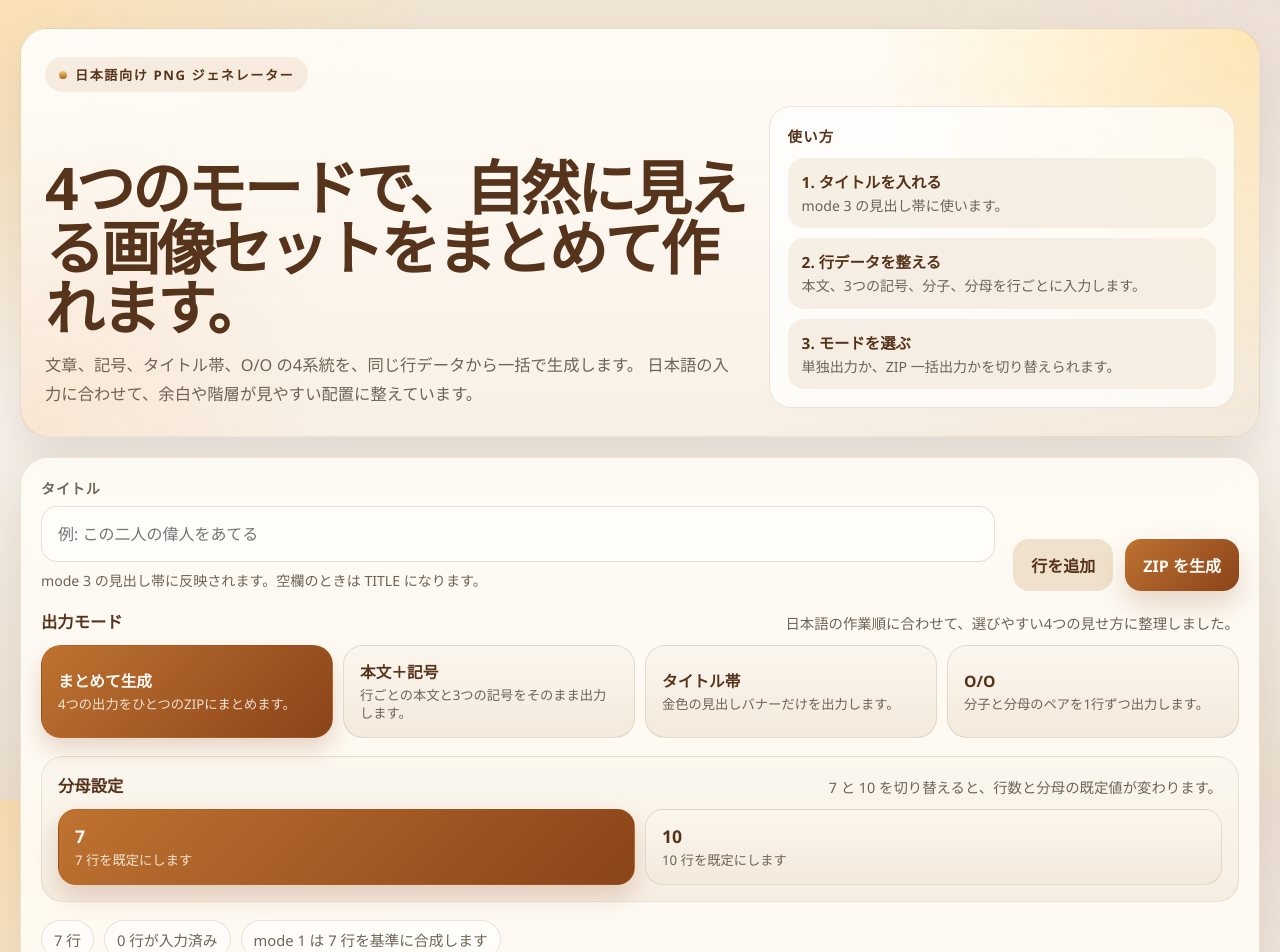
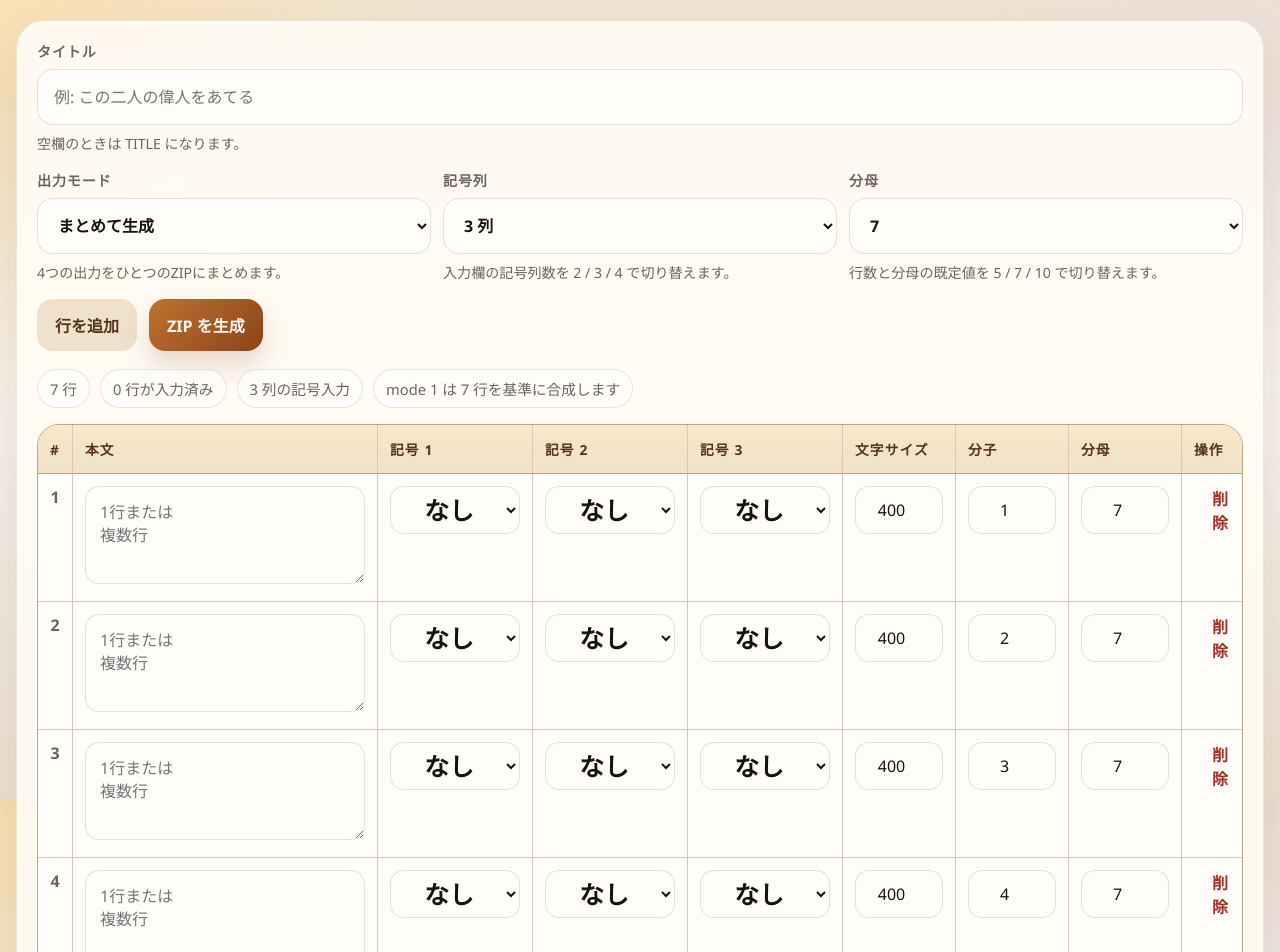
Before and after one commit to yen-0/generator, a Next.js app: page / in a window 1280 px wide. Shown: the top 952 px of the page. Built offline with nearby package versions, Linux system fonts and the light colour scheme.

Commit message:
add stuff

```diff
--- a/src/app/api/generate/route.ts
+++ b/src/app/api/generate/route.ts
@@ -81,7 +81,7 @@ type Mode = "all" | "text" | "title" | "oo";
 
 type RequestRow = {
   text: string;
-  symbols: [SymbolOption, SymbolOption, SymbolOption];
+  symbols: SymbolOption[];
   fontSize: number;
   numerator: number;
   denominator: number;
@@ -97,13 +97,15 @@ export async function POST(request: Request) {
       mode?: unknown;
       title?: unknown;
       denominatorMode?: unknown;
+      symbolColumnCount?: unknown;
       rows?: unknown;
     };
 
     const mode = typeof body.mode === "string" && MODES.has(body.mode) ? (body.mode as Mode) : "all";
     const title = typeof body.title === "string" ? body.title : "";
     const denominatorMode = normalizeDenominatorMode(body.denominatorMode);
-    const rows = validateRows(body.rows);
+    const symbolColumnCount = normalizeSymbolColumnCount(body.symbolColumnCount);
+    const rows = validateRows(body.rows, symbolColumnCount);
     const rowsToRender = rows.map((row) => ({
       text: normalizeText(row.text),
       symbols: row.symbols,
@@ -155,7 +157,7 @@ export async function POST(request: Request) {
   }
 }
 
-function validateRows(value: unknown): RequestRow[] {
+function validateRows(value: unknown, symbolColumnCount: 2 | 3 | 4): RequestRow[] {
   if (!Array.isArray(value)) {
     throw new Error("Invalid request payload.");
   }
@@ -168,13 +170,13 @@ function validateRows(value: unknown): RequestRow[] {
       row === null ||
       typeof (row as { text?: unknown }).text !== "string" ||
       !Array.isArray((row as { symbols?: unknown }).symbols) ||
-      (row as { symbols: unknown[] }).symbols.length !== 3 ||
+      (row as { symbols: unknown[] }).symbols.length !== symbolColumnCount ||
       (typeof fontSizeValue !== "undefined" && typeof fontSizeValue !== "number") ||
       typeof (row as { numerator?: unknown }).numerator !== "number" ||
       typeof (row as { denominator?: unknown }).denominator !== "number"
     ) {
       throw new Error(
-        "Each row must include text, three symbols, numerator, denominator, and an optional font size.",
+        `Each row must include text, ${symbolColumnCount} symbols, numerator, denominator, and an optional font size.`,
       );
     }
 
@@ -196,6 +198,14 @@ function validateRows(value: unknown): RequestRow[] {
   });
 }
 
+function normalizeSymbolColumnCount(value: unknown): 2 | 3 | 4 {
+  if (value === 2 || value === 3 || value === 4) {
+    return value;
+  }
+
+  return 3;
+}
+
 function normalizeFontSize(value: number | undefined) {
   if (typeof value !== "number" || !Number.isFinite(value)) {
     return TEXT_SIZE;
@@ -204,8 +214,12 @@ function normalizeFontSize(value: number | undefined) {
   return Math.max(1, Math.trunc(value));
 }
 
-function normalizeDenominatorMode(value: unknown): 7 | 10 {
-  return value === 10 ? 10 : 7;
+function normalizeDenominatorMode(value: unknown): 5 | 7 | 10 {
+  if (value === 5 || value === 7 || value === 10) {
+    return value;
+  }
+
+  return 7;
 }
 
 function normalizeText(value: string) {
@@ -217,7 +231,7 @@ function normalizeText(value: string) {
     .join("\n");
 }
 
-async function renderAllModeOutputs(title: string, rows: RequestRow[], denominatorMode: 7 | 10) {
+async function renderAllModeOutputs(title: string, rows: RequestRow[], denominatorMode: 5 | 7 | 10) {
   const [titleBanner, textPanels, ooPanels] = await Promise.all([
     renderTitleBannerPng(title),
     renderCumulativePanelPngs(rows),
--- a/src/features/image-sheet-generator/image-sheet-generator.module.css
+++ b/src/features/image-sheet-generator/image-sheet-generator.module.css
@@ -1,15 +1,16 @@
 .page {
   min-height: 100vh;
-  padding: 28px 20px 64px;
+  padding: 20px 16px 56px;
   color: var(--foreground);
 }
 
 .shell {
-  max-width: 1240px;
+  width: 100%;
   margin: 0 auto;
 }
 
 .hero {
+  width: 100%;
   position: relative;
   overflow: hidden;
   margin-bottom: 20px;
@@ -127,6 +128,7 @@
 }
 
 .panel {
+  width: 100%;
   padding: 20px;
   border: 1px solid rgba(120, 84, 39, 0.14);
   border-radius: 28px;
@@ -137,15 +139,35 @@
 
 .topBar {
   display: grid;
-  grid-template-columns: minmax(0, 1fr) auto;
-  gap: 18px;
-  align-items: end;
+  gap: 16px;
   margin-bottom: 18px;
 }
 
 .titleField {
   display: grid;
   gap: 8px;
+}
+
+.controlStrip {
+  display: grid;
+  grid-template-columns: repeat(3, minmax(0, 1fr));
+  gap: 12px;
+  align-items: start;
+}
+
+.modeField,
+.symbolColumnField,
+.denominatorField {
+  display: grid;
+  gap: 8px;
+}
+
+.selector {
+  min-height: 56px;
+  padding: 14px 16px;
+  border-radius: 16px;
+  font-size: 1rem;
+  font-weight: 700;
 }
 
 .fieldLabel {
@@ -156,6 +178,9 @@
 }
 
 .titleField input,
+.modeField select,
+.symbolColumnField select,
+.denominatorField select,
 .numberInput,
 .select,
 .textarea {
@@ -170,6 +195,9 @@
 }
 
 .titleField input:focus,
+.modeField select:focus,
+.symbolColumnField select:focus,
+.denominatorField select:focus,
 .numberInput:focus,
 .select:focus,
 .textarea:focus {
@@ -183,6 +211,15 @@
   padding: 14px 16px;
   border-radius: 16px;
   font-size: 1rem;
+}
+
+.modeField select,
+.symbolColumnField select {
+  min-height: 56px;
+  padding: 14px 16px;
+  border-radius: 16px;
+  font-size: 1rem;
+  font-weight: 700;
 }
 
 .supportText {
@@ -242,144 +279,6 @@
   opacity: 0.45;
   cursor: not-allowed;
   transform: none;
-}
-
-.modeSection {
-  margin-bottom: 18px;
-}
-
-.denominatorSection {
-  margin-bottom: 18px;
-  padding: 16px;
-  border: 1px solid rgba(120, 84, 39, 0.12);
-  border-radius: 22px;
-  background: linear-gradient(180deg, rgba(251, 246, 238, 0.9), rgba(245, 236, 224, 0.9));
-}
-
-.modeTitleRow {
-  display: flex;
-  align-items: end;
-  justify-content: space-between;
-  gap: 12px;
-  margin-bottom: 12px;
-}
-
-.modeTitleRow h2 {
-  color: var(--accent-strong);
-  font-size: 1.02rem;
-  font-weight: 800;
-}
-
-.modeTitleRow p {
-  color: var(--muted);
-  font-size: 0.9rem;
-}
-
-.denominatorTitleRow {
-  display: flex;
-  align-items: end;
-  justify-content: space-between;
-  gap: 12px;
-  margin-bottom: 12px;
-}
-
-.denominatorTitleRow h2 {
-  color: var(--accent-strong);
-  font-size: 1.02rem;
-  font-weight: 800;
-}
-
-.denominatorTitleRow p {
-  color: var(--muted);
-  font-size: 0.9rem;
-}
-
-.modeTabs {
-  display: grid;
-  grid-template-columns: repeat(4, minmax(0, 1fr));
-  gap: 10px;
-}
-
-.modeTab,
-.modeTabActive {
-  min-height: 76px;
-  padding: 14px 16px;
-  border: 1px solid rgba(96, 76, 52, 0.14);
-  border-radius: 20px;
-  background: linear-gradient(180deg, #fbf6ee, #f4eadc);
-  color: var(--accent-strong);
-  cursor: pointer;
-  text-align: left;
-}
-
-.modeTab strong,
-.modeTabActive strong {
-  display: block;
-  margin-bottom: 4px;
-  font-size: 0.98rem;
-}
-
-.modeTab span,
-.modeTabActive span {
-  display: block;
-  color: var(--muted);
-  font-size: 0.83rem;
-  line-height: 1.35;
-}
-
-.modeTabActive {
-  border-color: rgba(171, 97, 32, 0.3);
-  background: linear-gradient(135deg, #be7331, #8b4319);
-  color: #fffaf5;
-  box-shadow: 0 12px 24px rgba(139, 67, 25, 0.2);
-}
-
-.modeTabActive span {
-  color: rgba(255, 246, 235, 0.88);
-}
-
-.denominatorTabs {
-  display: grid;
-  grid-template-columns: repeat(2, minmax(0, 1fr));
-  gap: 10px;
-}
-
-.denominatorTab,
-.denominatorTabActive {
-  min-height: 64px;
-  padding: 14px 16px;
-  border: 1px solid rgba(96, 76, 52, 0.14);
-  border-radius: 18px;
-  background: linear-gradient(180deg, #fbf6ee, #f4eadc);
-  color: var(--accent-strong);
-  cursor: pointer;
-  text-align: left;
-}
-
-.denominatorTab strong,
-.denominatorTabActive strong {
-  display: block;
-  margin-bottom: 4px;
-  font-size: 1.1rem;
-}
-
-.denominatorTab span,
-.denominatorTabActive span {
-  display: block;
-  color: var(--muted);
-  font-size: 0.83rem;
-  line-height: 1.35;
-}
-
-.denominatorTabActive {
-  border-color: rgba(171, 97, 32, 0.3);
-  background: linear-gradient(135deg, #be7331, #8b4319);
-  color: #fffaf5;
-  box-shadow: 0 12px 24px rgba(139, 67, 25, 0.2);
-}
-
-.denominatorTabActive span {
-  color: rgba(255, 246, 235, 0.88);
 }
 
 .metaRow {
@@ -515,11 +414,7 @@
     grid-template-columns: 1fr;
   }
 
-  .modeTabs {
-    grid-template-columns: repeat(2, minmax(0, 1fr));
-  }
-
-  .denominatorTabs {
+  .controlStrip {
     grid-template-columns: 1fr;
   }
 }
@@ -539,14 +434,6 @@
     border-radius: 22px;
   }
 
-  .modeTabs {
-    grid-template-columns: 1fr;
-  }
-
-  .denominatorSection {
-    padding: 14px;
-  }
-
   .actions {
     flex-direction: column;
   }
--- a/src/features/image-sheet-generator/image-sheet-generator.tsx
+++ b/src/features/image-sheet-generator/image-sheet-generator.tsx
@@ -4,6 +4,8 @@ import { useMemo, useState } from "react";
 import styles from "./image-sheet-generator.module.css";
 
 const SYMBOL_OPTIONS = ["-", "circle", "cross", "triangle", "?"] as const;
+const SYMBOL_COLUMN_OPTIONS = [2, 3, 4] as const;
+const DENOMINATOR_OPTIONS = [5, 7, 10] as const;
 const MODE_OPTIONS = [
   {
     value: "all",
@@ -28,8 +30,9 @@ const MODE_OPTIONS = [
 ] as const;
 
 type SymbolOption = (typeof SYMBOL_OPTIONS)[number];
+type SymbolColumnCount = (typeof SYMBOL_COLUMN_OPTIONS)[number];
 type Mode = (typeof MODE_OPTIONS)[number]["value"];
-type DenominatorMode = 7 | 10;
+type DenominatorMode = (typeof DENOMINATOR_OPTIONS)[number];
 
 const SYMBOL_LABELS: Record<SymbolOption, string> = {
   "-": "なし",
@@ -42,40 +45,52 @@ const SYMBOL_LABELS: Record<SymbolOption, string> = {
 type Row = {
   id: number;
   text: string;
-  symbols: [SymbolOption, SymbolOption, SymbolOption];
+  symbols: SymbolOption[];
   numerator: number;
   denominator: number;
   fontSize: number;
 };
 
-function createDefaultRows(denominator: DenominatorMode): Row[] {
+function createSymbols(count: SymbolColumnCount): SymbolOption[] {
+  return Array.from({ length: count }, () => "-") as SymbolOption[];
+}
+
+function createDefaultRows(denominator: DenominatorMode, symbolColumnCount: SymbolColumnCount): Row[] {
   return Array.from({ length: denominator }, (_, index) => ({
     id: index + 1,
     text: "",
-    symbols: ["-", "-", "-"] as Row["symbols"],
+    symbols: createSymbols(symbolColumnCount),
     numerator: index + 1,
     denominator,
     fontSize: 400,
   }));
 }
 
-function createRow(id: number, numerator = 1, denominator: DenominatorMode = 7): Row {
+function createRow(
+  id: number,
+  numerator = 1,
+  denominator: DenominatorMode = 7,
+  symbolColumnCount: SymbolColumnCount = 3,
+): Row {
   return {
     id,
     text: "",
-    symbols: ["-", "-", "-"],
+    symbols: createSymbols(symbolColumnCount),
     numerator,
     denominator,
     fontSize: 400,
   };
 }
 
-const INITIAL_ROWS: Row[] = createDefaultRows(7);
+const INITIAL_SYMBOL_COLUMN_COUNT: SymbolColumnCount = 3;
+const INITIAL_ROWS: Row[] = createDefaultRows(7, INITIAL_SYMBOL_COLUMN_COUNT);
 
 export function ImageSheetGenerator() {
   const [mode, setMode] = useState<Mode>("all");
   const [title, setTitle] = useState("");
   const [denominatorMode, setDenominatorMode] = useState<DenominatorMode>(7);
+  const [symbolColumnCount, setSymbolColumnCount] =
+    useState<SymbolColumnCount>(INITIAL_SYMBOL_COLUMN_COUNT);
   const [rows, setRows] = useState(INITIAL_ROWS);
   const [nextId, setNextId] = useState(INITIAL_ROWS.length + 1);
   const [isGenerating, setIsGenerating] = useState(false);
@@ -91,7 +106,7 @@ export function ImageSheetGenerator() {
     setRows((current) => current.map((row) => (row.id === id ? { ...row, text } : row)));
   }
 
-  function updateRowSymbol(id: number, symbolIndex: 0 | 1 | 2, value: SymbolOption) {
+  function updateRowSymbol(id: number, symbolIndex: number, value: SymbolOption) {
     setRows((current) =>
       current.map((row) => {
         if (row.id !== id) {
@@ -100,6 +115,20 @@ export function ImageSheetGenerator() {
 
         const symbols = [...row.symbols] as Row["symbols"];
         symbols[symbolIndex] = value;
+
+        return { ...row, symbols };
+      }),
+    );
+  }
+
+  function updateSymbolColumnCount(value: SymbolColumnCount) {
+    setSymbolColumnCount(value);
+    setRows((current) =>
+      current.map((row) => {
+        const symbols = row.symbols.slice(0, value);
+        while (symbols.length < value) {
+          symbols.push("-");
+        }
 
         return { ...row, symbols };
       }),
@@ -127,7 +156,9 @@ export function ImageSheetGenerator() {
       }));
 
       while (nextRows.length < value) {
-        nextRows.push(createRow(nextRows.length + 1, nextRows.length + 1, value));
+        nextRows.push(
+          createRow(nextRows.length + 1, nextRows.length + 1, value, symbolColumnCount),
+        );
       }
 
       return nextRows;
@@ -147,7 +178,10 @@ export function ImageSheetGenerator() {
   }
 
   function addRow() {
-    setRows((current) => [...current, createRow(nextId, current.length + 1, denominatorMode)]);
+    setRows((current) => [
+      ...current,
+      createRow(nextId, current.length + 1, denominatorMode, symbolColumnCount),
+    ]);
     setNextId((current) => current + 1);
   }
 
@@ -176,6 +210,7 @@ export function ImageSheetGenerator() {
           mode,
           title,
           denominatorMode,
+          symbolColumnCount,
           rows,
         }),
       });
@@ -206,37 +241,6 @@ export function ImageSheetGenerator() {
   return (
     <main className={styles.page}>
       <div className={styles.shell}>
-        <section className={styles.hero} aria-label="generator overview">
-          <p className={styles.eyebrow}>日本語向け PNG ジェネレーター</p>
-          <div className={styles.heroGrid}>
-            <div className={styles.heroCopy}>
-              <h1>4つのモードで、自然に見える画像セットをまとめて作れます。</h1>
-              <p className={styles.lead}>
-                文章、記号、タイトル帯、O/O の4系統を、同じ行データから一括で生成します。
-                日本語の入力に合わせて、余白や階層が見やすい配置に整えています。
-              </p>
-            </div>
-
-            <aside className={styles.summaryCard}>
-              <div className={styles.summaryTitle}>使い方</div>
-              <div className={styles.summaryList}>
-                <div className={styles.summaryItem}>
-                  <strong>1. タイトルを入れる</strong>
-                  <span>mode 3 の見出し帯に使います。</span>
-                </div>
-                <div className={styles.summaryItem}>
-                  <strong>2. 行データを整える</strong>
-                  <span>本文、3つの記号、分子、分母を行ごとに入力します。</span>
-                </div>
-                <div className={styles.summaryItem}>
-                  <strong>3. モードを選ぶ</strong>
-                  <span>単独出力か、ZIP 一括出力かを切り替えられます。</span>
-                </div>
-              </div>
-            </aside>
-          </div>
-        </section>
-
         <section className={styles.panel}>
           <div className={styles.topBar}>
             <label className={styles.titleField}>
@@ -247,9 +251,73 @@ export function ImageSheetGenerator() {
                 placeholder="例: この二人の偉人をあてる"
               />
               <span className={styles.supportText}>
-                mode 3 の見出し帯に反映されます。空欄のときは TITLE になります。
+                空欄のときは TITLE になります。
               </span>
             </label>
+
+            <div className={styles.controlStrip} aria-label="generator controls">
+              <label className={styles.modeField}>
+                <span className={styles.fieldLabel}>出力モード</span>
+                <select
+                  className={styles.selector}
+                  value={mode}
+                  onChange={(event) => setMode(event.target.value as Mode)}
+                >
+                  {MODE_OPTIONS.map((option) => (
+                    <option key={option.value} value={option.value}>
+                      {option.title}
+                    </option>
+                  ))}
+                </select>
+                <span className={styles.supportText}>
+                  {MODE_OPTIONS.find((option) => option.value === mode)?.description}
+                </span>
+              </label>
+
+              <label className={styles.symbolColumnField}>
+                <span className={styles.fieldLabel}>記号列</span>
+                <select
+                  className={styles.selector}
+                  value={symbolColumnCount}
+                  onChange={(event) =>
+                    updateSymbolColumnCount(
+                      Number.parseInt(event.target.value, 10) as SymbolColumnCount,
+                    )
+                  }
+                >
+                  {SYMBOL_COLUMN_OPTIONS.map((option) => (
+                    <option key={option} value={option}>
+                      {option} 列
+                    </option>
+                  ))}
+                </select>
+                <span className={styles.supportText}>
+                  入力欄の記号列数を 2 / 3 / 4 で切り替えます。
+                </span>
+              </label>
+
+              <label className={styles.denominatorField}>
+                <span className={styles.fieldLabel}>分母</span>
+                <select
+                  className={styles.selector}
+                  value={denominatorMode}
+                  onChange={(event) =>
+                    updateDenominatorMode(
+                      Number.parseInt(event.target.value, 10) as DenominatorMode,
+                    )
+                  }
+                >
+                  {DENOMINATOR_OPTIONS.map((option) => (
+                    <option key={option} value={option}>
+                      {option}
+                    </option>
+                  ))}
+                </select>
+                <span className={styles.supportText}>
+                  行数と分母の既定値を 5 / 7 / 10 で切り替えます。
+                </span>
+              </label>
+            </div>
 
             <div className={styles.actions}>
               <button type="button" className={styles.secondaryButton} onClick={addRow}>
@@ -266,67 +334,22 @@ export function ImageSheetGenerator() {
             </div>
           </div>
 
-          <section className={styles.modeSection} aria-label="mode selector">
-            <div className={styles.modeTitleRow}>
-              <h2>出力モード</h2>
-              <p>日本語の作業順に合わせて、選びやすい4つの見せ方に整理しました。</p>
-            </div>
-            <div className={styles.modeTabs} role="tablist" aria-label="generator modes">
-              {MODE_OPTIONS.map((option) => (
-                <button
-                  key={option.value}
-                  type="button"
-                  role="tab"
-                  aria-selected={mode === option.value}
-                  className={mode === option.value ? styles.modeTabActive : styles.modeTab}
-                  onClick={() => setMode(option.value)}
-                >
-                  <strong>{option.title}</strong>
-                  <span>{option.description}</span>
-                </button>
-              ))}
-            </div>
-          </section>
-
-          <section className={styles.denominatorSection} aria-label="denominator selector">
-            <div className={styles.denominatorTitleRow}>
-              <h2>分母設定</h2>
-              <p>7 と 10 を切り替えると、行数と分母の既定値が変わります。</p>
-            </div>
-            <div className={styles.denominatorTabs} role="tablist" aria-label="denominator modes">
-              {([7, 10] as const).map((option) => (
-                <button
-                  key={option}
-                  type="button"
-                  role="tab"
-                  aria-selected={denominatorMode === option}
-                  className={
-                    denominatorMode === option ? styles.denominatorTabActive : styles.denominatorTab
-                  }
-                  onClick={() => updateDenominatorMode(option)}
-                >
-                  <strong>{option}</strong>
-                  <span>{option} 行を既定にします</span>
-                </button>
-              ))}
-            </div>
-          </section>
-
           <div className={styles.metaRow}>
             <span>{rows.length} 行</span>
             <span>{filledRowCount} 行が入力済み</span>
+            <span>{symbolColumnCount} 列の記号入力</span>
             <span>mode 1 は {denominatorMode} 行を基準に合成します</span>
           </div>
 
           <div className={styles.tableWrap}>
-            <table className={styles.table}>
+            <table className={styles.table} style={{ minWidth: `${920 + symbolColumnCount * 90}px` }}>
               <thead>
                 <tr>
                   <th className={styles.indexHeader}>#</th>
                   <th>本文</th>
-                  <th>記号 1</th>
-                  <th>記号 2</th>
-                  <th>記号 3</th>
+                  {Array.from({ length: symbolColumnCount }, (_, index) => (
+                    <th key={index}>記号 {index + 1}</th>
+                  ))}
                   <th>文字サイズ</th>
                   <th>分子</th>
                   <th>分母</th>
@@ -352,11 +375,7 @@ export function ImageSheetGenerator() {
                           className={styles.select}
                           value={symbol}
                           onChange={(event) =>
-                            updateRowSymbol(
-                              row.id,
-                              symbolIndex as 0 | 1 | 2,
-                              event.target.value as SymbolOption,
-                            )
+                            updateRowSymbol(row.id, symbolIndex, event.target.value as SymbolOption)
                           }
                         >
                           {SYMBOL_OPTIONS.map((option) => (
```
